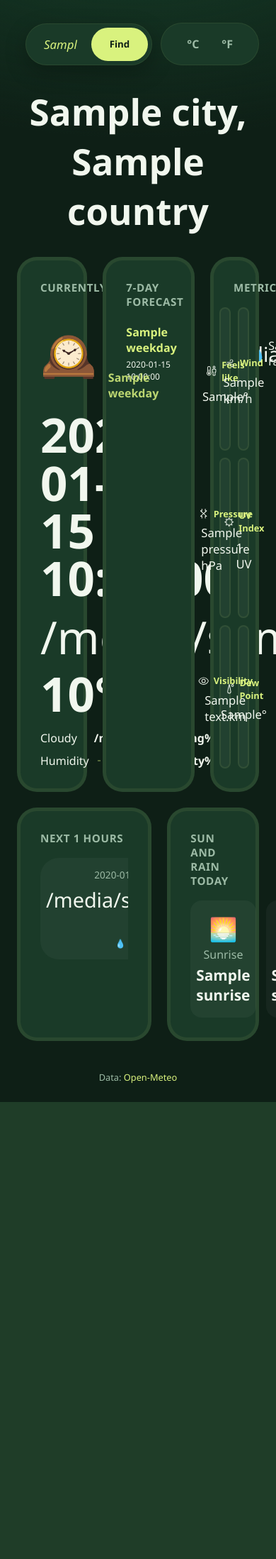
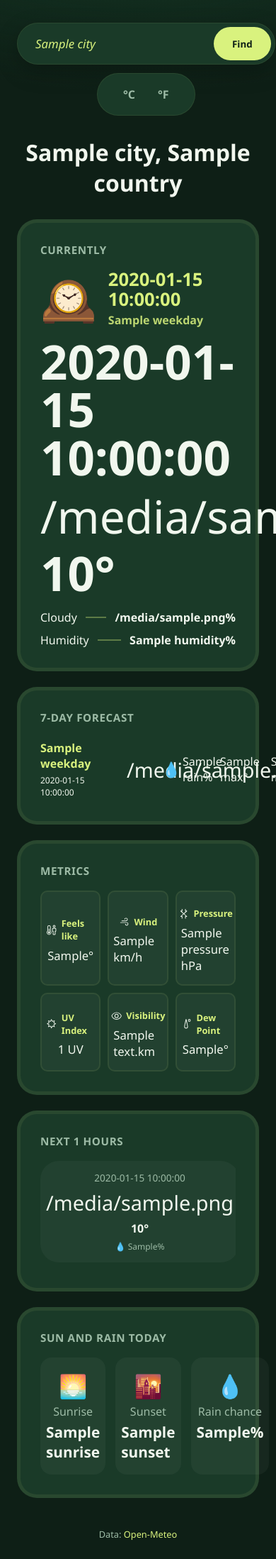
Before and after one commit to oneslaught/Weatheryy, a Flask app: template templates/weather.html in a window 390 px wide; the page is wider, and only the part inside the window is pictured. Shown: that part at 71% size. Before the commit the page ends 1553 px from the top of that part, so only its background shows below. Run offline with Flask 3, Linux system fonts and the light colour scheme; the template is opened without the code that fills it: most values are stand-ins (such as "Sample title", 1, 10 or a date in 2020).

Commit message:
Added responsive design

```diff
--- a/static/style.css
+++ b/static/style.css
@@ -456,3 +456,64 @@ body {
 .sun-value {
   font-size: 1.3rem;
 }
+
+
+/*------laptop------*/
+@media (max-width: 1280px) {
+  body {
+    overflow-y: auto;
+  }
+
+  .card-current,
+  .card-week {
+    grid-column: span 6;
+  }
+
+  .card-metrics {
+    grid-column: span 12;
+  }
+
+  .metrics-wrapper {
+    width: 100%;
+    grid-template-columns: repeat(6, 1fr);
+  }
+}
+
+/*------tablet------- */
+@media (max-width: 1024px) {
+  .card-current,
+  .card-week,
+  .card-hourly,
+  .card-sun {
+    grid-column: span 12;
+  }
+
+  .metrics-wrapper {
+    grid-template-columns: repeat(3, 1fr);
+  }
+}
+
+/* ------phone------ */
+@media (max-width: 640px) {
+  .dashboard > .card {
+    grid-column: span 12;
+  }
+
+  .metrics-wrapper {
+    grid-template-columns: repeat(3, 1fr);
+  }
+
+  .topbar {
+    grid-template-columns: 1fr;
+  }
+
+  .topbar .search,
+  .topbar .unit-switch {
+    grid-column: 1;
+    justify-self: center;
+  }
+
+  .city-name {
+    font-size: 2rem;
+  }
+}
```
